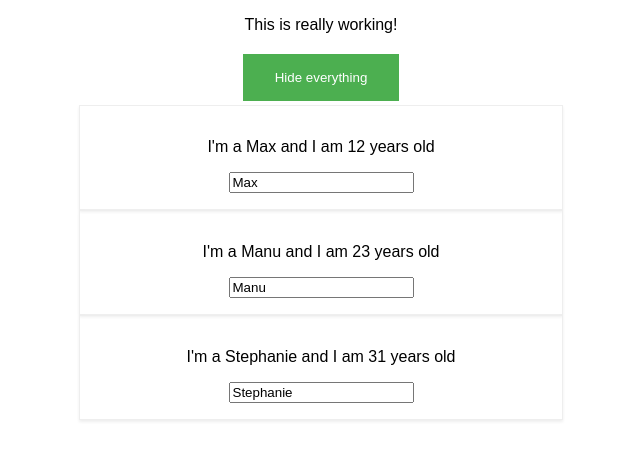
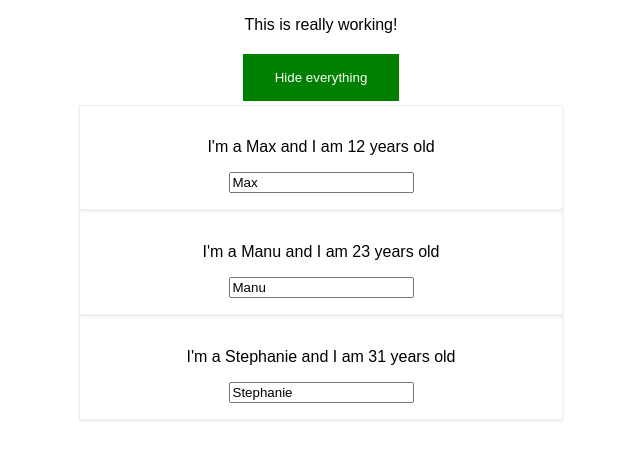
Before and after one commit to maciekczech/react_complete_guide, a React (Create React App) app in the folder course/: page / in a window 1280 px wide. Shown: the top 460 px of the page, without its empty margins (319-959 px from the left). Built offline with nearby package versions, Linux system fonts and the light colour scheme.

Commit message:
Section 5 - styling using styled-components

```diff
--- a/course/src/App.js
+++ b/course/src/App.js
@@ -1,9 +1,25 @@
 import React, { Component } from 'react';
-import Radium, {StyleRoot} from 'radium'
 import './App.css';
+import styled from 'styled-components'
 import Person from './Person/Person';
 import './Person/Person.css';
 
+
+const StyledButton = styled.button`
+  justify-content: center;
+  background-color: ${ props => props.alt ? 'green' : 'red'};
+  border: none;
+  color: ${ props => props.alt ? 'white' : 'black'};
+  padding: 16px 32px;
+  text-decoration: none;
+  margin: 4px 2px;
+  cursor: pointer;
+
+  &:hover {
+    background-color: ${ props => props.alt ? 'lightgreen' : 'salmon'};
+    color: black;
+  }
+`;
 
 class App extends Component {
 
@@ -46,21 +62,6 @@
 
   render(){
 
-    const buttonStyle = {
-      justifyContent: "center",
-      backgroundColor: "red",
-      border: "none",
-      color: "white",
-      padding: "16px 32px",
-      textDecoration: "none",
-      margin: "4px 2px",
-      cursor: "pointer",
-      ':hover': {
-        backgroundColor: 'salmon',
-        color: 'black'
-      }
-    }
-
     let persons = null;
 
     if( this.state.showPersons ){
@@ -79,13 +80,6 @@
         })}
       </div>);
 
-        buttonStyle.backgroundColor = "#4CAF50"
-        buttonStyle[':hover'] = {
-          backgroundColor: 'lightgreen',
-          color: 'black'
-
-        }
-
     }
 
     let classes = [];
@@ -94,21 +88,19 @@
     if(this.state.persons.length <= 1) { classes.push('bold');  } // classes = ['red', 'bold']
 
     return (
-      <StyleRoot>
         <div className="App">
           <p className={classes.join(' ')}> This is really working! </p>
-          <button
-          style={buttonStyle}
+          <StyledButton
+          alt={this.state.showPersons}
           onClick={this.togglePersonHandler}>
             Hide everything
-          </button>
+          </StyledButton>
           {persons}
         </div>
-      </StyleRoot>
 
     );
   }
 
 }
 
-export default Radium(App);
+export default App;
--- a/course/src/Person/Person.css
+++ b/course/src/Person/Person.css
@@ -6,3 +6,9 @@
     padding: 16px;
     text-align: center;
 }
+
+@media (min-width: 500px){
+    .Person{
+        width: 450px
+    }
+}
--- a/course/src/Person/Person.js
+++ b/course/src/Person/Person.js
@@ -1,21 +1,33 @@
 import React, {component} from 'react';
-import Radium from 'radium'
+import styled from 'styled-components';
+
+const StyledDiv = styled.div`
+    width: 60%;
+    margin: auto;
+    border: 1px solid #eee;
+    box-shadow: 0 2px 3px #eee;
+    padding: 16px;
+    text-align: center;
+
+    @media (min-width: 500px){
+
+        width: 450px
+
+    }
+
+`;
 
 const person = (props) => {
 
-    const style = {
-        '@media (min-width: 500px)' : {
-            width: '450px'
-        }
-    }
-
     return (
-        <div className='Person' style={style}>
+        //<div className='Person' style={style}>
+        <StyledDiv>
             <p onClick={props.click}> I'm a {props.name} and I am {props.age} years old </p>
             <p>{props.children}</p>
             <input onChange={props.changed} value={props.name}></input>
-        </div>
+        </StyledDiv>
+        //</div>
     );
 }
 
-export default Radium(person);
+export default person;
```
